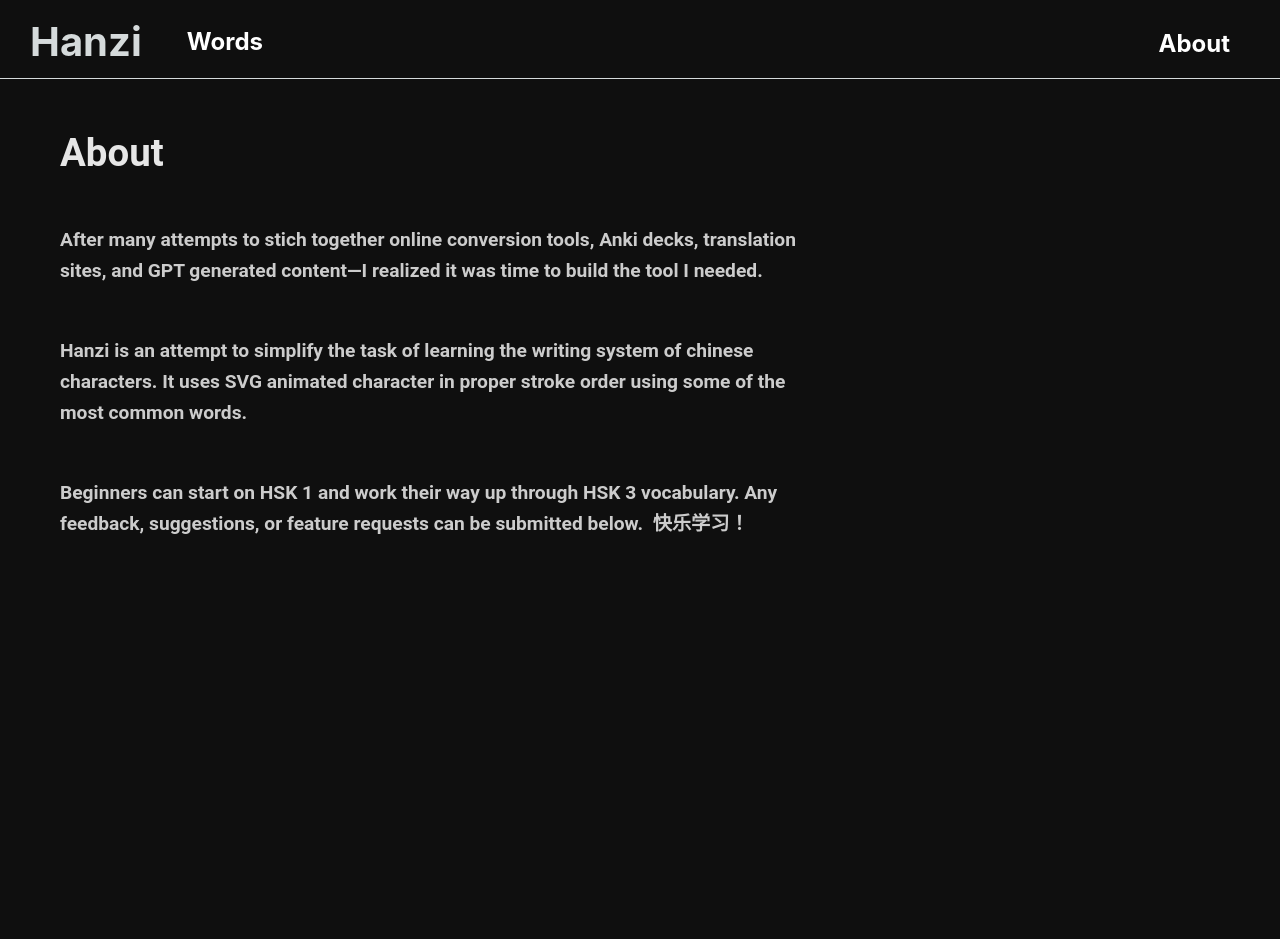
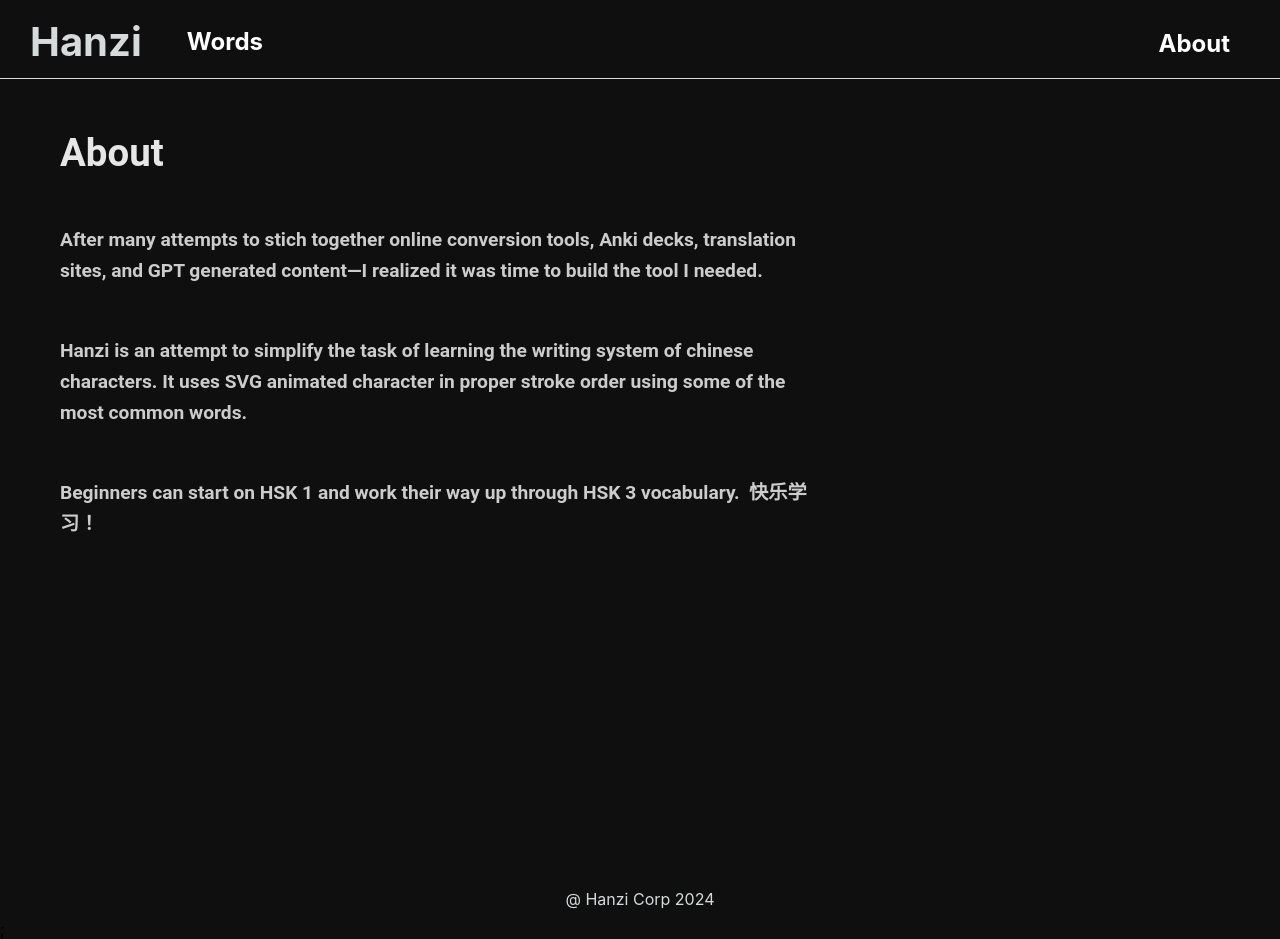
Before and after one commit to schofield-paul/hanzi, a React (Create React App) app: page /about in a window 1280 px wide. Before the commit the page ends 879 px from the top, so only its background shows below. Built offline with nearby package versions, Linux system fonts and the light colour scheme.

Commit message:
Apply layout to header and footer

```diff
--- /dev/null
+++ b/src/components/Footer/Footer.module.css
@@ -0,0 +1,6 @@
+.h1 {
+  display: flex;
+  justify-content: center;
+  color: #d5dadb;
+  margin: 10px 0px 10px 0px;
+}
--- /dev/null
+++ b/src/components/Footer/Footer.tsx
@@ -0,0 +1,9 @@
+import style from "./Footer.module.css";
+
+export default function Footer() {
+  return (
+    <div>
+      <div className={style.h1}>@ Hanzi Corp 2024</div>;
+    </div>
+  );
+}
--- a/src/index.tsx
+++ b/src/index.tsx
@@ -5,12 +5,16 @@
 import "./index.css";
 import reportWebVitals from "./reportWebVitals";
 import { createBrowserRouter, RouterProvider } from "react-router-dom";
+import Layout from "./layout";
 import Application from "./pages/Application/ApplicationPage";
 import Homepage from "./pages/Homepage/Homepage";
 import About from "./pages/About/AboutPage";
 import SelectStageSection from "./sections/SelectStage/SelectStageSection";
 
 const router = createBrowserRouter([
+  {
+    element: <Layout />,
+    children: [
       {
         path: "/",
         element: <Homepage />,
@@ -31,6 +35,8 @@
         element: <About />,
         errorElement: <div>404 Not Found</div>,
       },
+    ],
+  },
 ]);
 
 const root = ReactDOM.createRoot(
--- /dev/null
+++ b/src/layout/index.tsx
@@ -0,0 +1,17 @@
+import Header from "../components/Header/Header";
+import Footer from "../components/Footer/Footer";
+import { Outlet } from "react-router-dom";
+
+const Layout = () => {
+  return (
+    <div>
+      <Header />
+      <body>
+        <Outlet />
+      </body>
+      <Footer />
+    </div>
+  );
+};
+
+export default Layout;
--- a/src/pages/About/AboutPage.tsx
+++ b/src/pages/About/AboutPage.tsx
@@ -1,15 +1,8 @@
-import SelectStageSection from "../../sections/SelectStage/SelectStageSection";
-import classNames from "classnames";
 import style from "./AboutPage.module.css";
-import landingImage from "../../assets/landing.jpeg";
-import Header from "../../components/Header/Header";
-import heroImage from "../../assets/hero.png";
-import { Link } from "react-router-dom";
 
 export default function About() {
   return (
     <>
-      <Header />
       <div className={style.app}>
         <h1 className={style.h1}>About</h1>
         <p className={style.paragraph}>
@@ -24,8 +17,7 @@
         </p>
         <p className={style.paragraph}>
           Beginners can start on HSK 1 and work their way up through HSK 3
-          vocabulary. Any feedback, suggestions, or feature requests can be
-          submitted below.&nbsp; 快乐学习！
+          vocabulary.&nbsp; 快乐学习！
         </p>
         <p className={style.paragraph}></p>
         <p className={style.paragraph}></p>
--- a/src/pages/Application/ApplicationPage.tsx
+++ b/src/pages/Application/ApplicationPage.tsx
@@ -4,7 +4,6 @@
 import Card from "../../components/CardsGenerated/Card";
 import classNames from "classnames";
 import style from "./ApplicationPage.module.css";
-import Header from "../../components/Header/Header";
 
 export default function Application() {
   const location = useLocation();
@@ -12,7 +11,6 @@
 
   return (
     <>
-      <Header />
       <div className={classNames(style.contentContainer)}>
         <Card data={data} />
       </div>
--- a/src/pages/Homepage/Homepage.tsx
+++ b/src/pages/Homepage/Homepage.tsx
@@ -1,15 +1,11 @@
-import SelectStageSection from "../../sections/SelectStage/SelectStageSection";
 import classNames from "classnames";
 import style from "./HomePage.module.css";
-import landingImage from "../../assets/landing.jpeg";
-import Header from "../../components/Header/Header";
 import heroImage from "../../assets/hero.png";
 import { Link } from "react-router-dom";
 
 export default function Homepage() {
   return (
     <>
-      <Header />
       <div className={style.wrapper}>
         <div className={style.app}>
           <h1 className={classNames("title", style.title)}>
--- a/src/sections/SelectStage/SelectStageSection.tsx
+++ b/src/sections/SelectStage/SelectStageSection.tsx
@@ -3,7 +3,6 @@
 import classNames from "classnames";
 import style from "./SelectionPage.module.css";
 import useFetchData from "../../hooks/useFetchLevel";
-import Header from "../../components/Header/Header";
 
 export default function SelectStageSection() {
   const [selectedItems, setSelectedItems] = useState({
@@ -29,7 +28,6 @@
 
   return (
     <>
-      <Header />
       <div className={style.contentContainer}>
         <div>
           <h3 className={style.selectPrompts}>Select HSK Level</h3>
```
Lines whose indentation alone changed are shown as unchanged.
